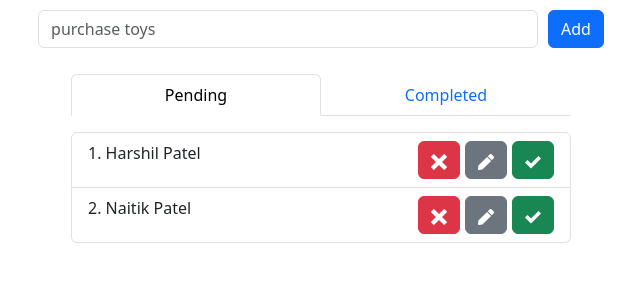
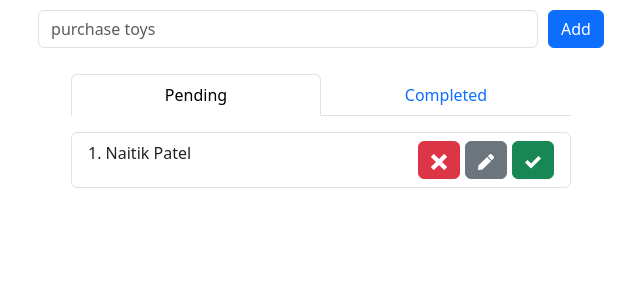
Before and after one commit to naitikp2002/todo-async, a React (Create React App) app: page / in a window 1280 px wide. Shown: the top 300 px of the page, without its empty margins (319-959 px from the left). Built offline with nearby package versions, Linux system fonts and the light colour scheme; data requests are answered from the project's data file; the HTML template or start-up script is replaced by a standard one.

Commit message:
enabled json-server

```diff
--- a/db.json
+++ b/db.json
@@ -2,8 +2,8 @@
   "todos": [
     {
       "id": "651032f2-d2d8-4e45-99d2-88e7aefe519c",
-      "task": "Harshil Patel",
-      "isCompleted": false
+      "task": "Harshil ",
+      "isCompleted": true
     },
     {
       "id": "74242c36-4a53-410b-813a-f62530fa99dc",
--- a/src/App.js
+++ b/src/App.js
@@ -20,7 +20,7 @@ function App() {
     try {
       const response = await axios.get('http://localhost:3002/todos');
       console.log(response);
-      dispatch(getTodos(response.data))
+      dispatch(getTodos(response.data ))
     } catch (error) {
       console.error('Error fetching tasks:', error);
     }
--- a/src/components/InputForm.js
+++ b/src/components/InputForm.js
@@ -2,32 +2,34 @@ import React from "react";
 import Form from "react-bootstrap/Form";
 import { v4 as uuidv4 } from "uuid";
 import { useRef } from "react";
-import axios from "axios"
-import { useSelector, useDispatch } from 'react-redux'
+import axios from "axios";
+import { useSelector, useDispatch } from "react-redux";
 import { addTodo } from "../store/todoSlice";
 
 const InputForm = () => {
-  const todoItems = useSelector((state) => state.todos.todos)
-  const dispatch = useDispatch()
+  const todoItems = useSelector((state) => state.todos.todos);
+  const dispatch = useDispatch();
   const inputRef = useRef(null);
-  // const handleChange=(e) => {
-  //   setTask(e.target.value)
-  // }
+
   const handlecClick = async (e) => {
     e.preventDefault();
     const inputText = inputRef.current.value.trim();
-    dispatch(addTodo({ id: uuidv4(), task: inputText, isCompleted: false }))
+    dispatch(addTodo({ id: uuidv4(), task: inputText, isCompleted: false }));
     try {
       if (inputText.length === 0) {
         throw new Error("Todo text cannot be empty");
       }
-          const response = await axios.post('http://localhost:3002/todos', { id: uuidv4(), task: inputText, isCompleted: false });
+      const response = await axios.post("http://localhost:3002/todos", {
+        id: uuidv4(),
+        task: inputText,
+        isCompleted: false,
+      });
       // setTodos([...todos, response.data]);
-        console.log(response.data)
+      console.log(response.data);
     } catch (error) {
       console.error(error.message);
     }
-      inputRef.current.value = '';
+    inputRef.current.value = "";
   };
   console.log(todoItems);
   return (
--- a/src/components/ListItem.js
+++ b/src/components/ListItem.js
@@ -22,18 +22,18 @@ const ListItem = ({ todos }) => {
     handleShow();
     setTodo(todo);
   };
-  const handleStatus = (todo) => {
-    // await axios.put(`http://localhost:3002/todos/${todo.id}`, {
-    //   ...todo,
-    //   isCompleted: true,
-    // });
+  const handleStatus = async (todo) => {
+    await axios.put(`http://localhost:3002/todos/${todo.id}`, {
+      ...todo,
+      isCompleted: true,
+    });
     dispatch(completedTodo(todo));
   };
-  const handleUpdateAfterEdit = () => {
-    // await axios.put(`http://localhost:3002/todos/${todo.id}`, {
-    //   ...todo,
-    //   task: editedTask,
-    // });
+  const handleUpdateAfterEdit = async () => {
+    await axios.put(`http://localhost:3002/todos/${todo.id}`, {
+      ...todo,
+      task: editedTask,
+    });
     if (editedTask) {
       dispatch(updateTodo({todo,editedTask}));
       setEditedTask(null);
```
Also changed, not shown: 1 other file (tests, documents, lock files or other folders). Lines whose indentation alone changed are shown as unchanged.
